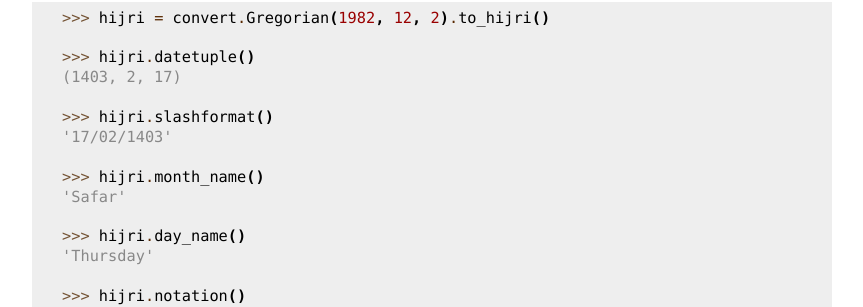
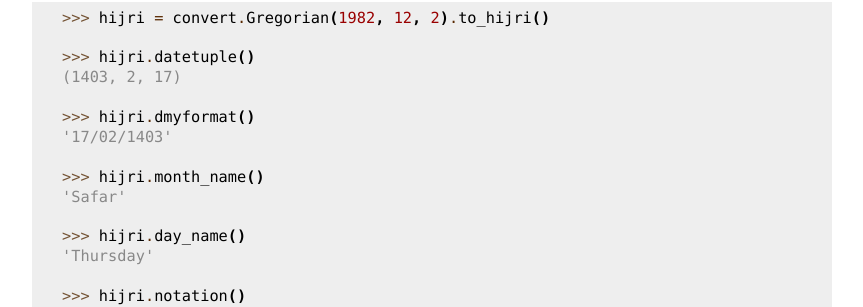
Before and after one commit to dralshehri/hijridate, a Sphinx documentation site: the page built from docs/index.rst, in a window 1280 px wide and 900 px high, scrolled down 3337 px. Shown: the part 152-459 px from the top of the window, without its empty margins (168-1031 px from the left). Built offline with Sphinx 7.4.7, drawn with Linux system fonts in a browser that asks for light colours.

Commit message:
update docs

```diff
--- a/docs/index.rst
+++ b/docs/index.rst
@@ -201,7 +201,7 @@ example:
    >>> hijri.datetuple()
    (1403, 2, 17)
 
-   >>> hijri.slashformat()
+   >>> hijri.dmyformat()
    '17/02/1403'
 
    >>> hijri.month_name()
```
